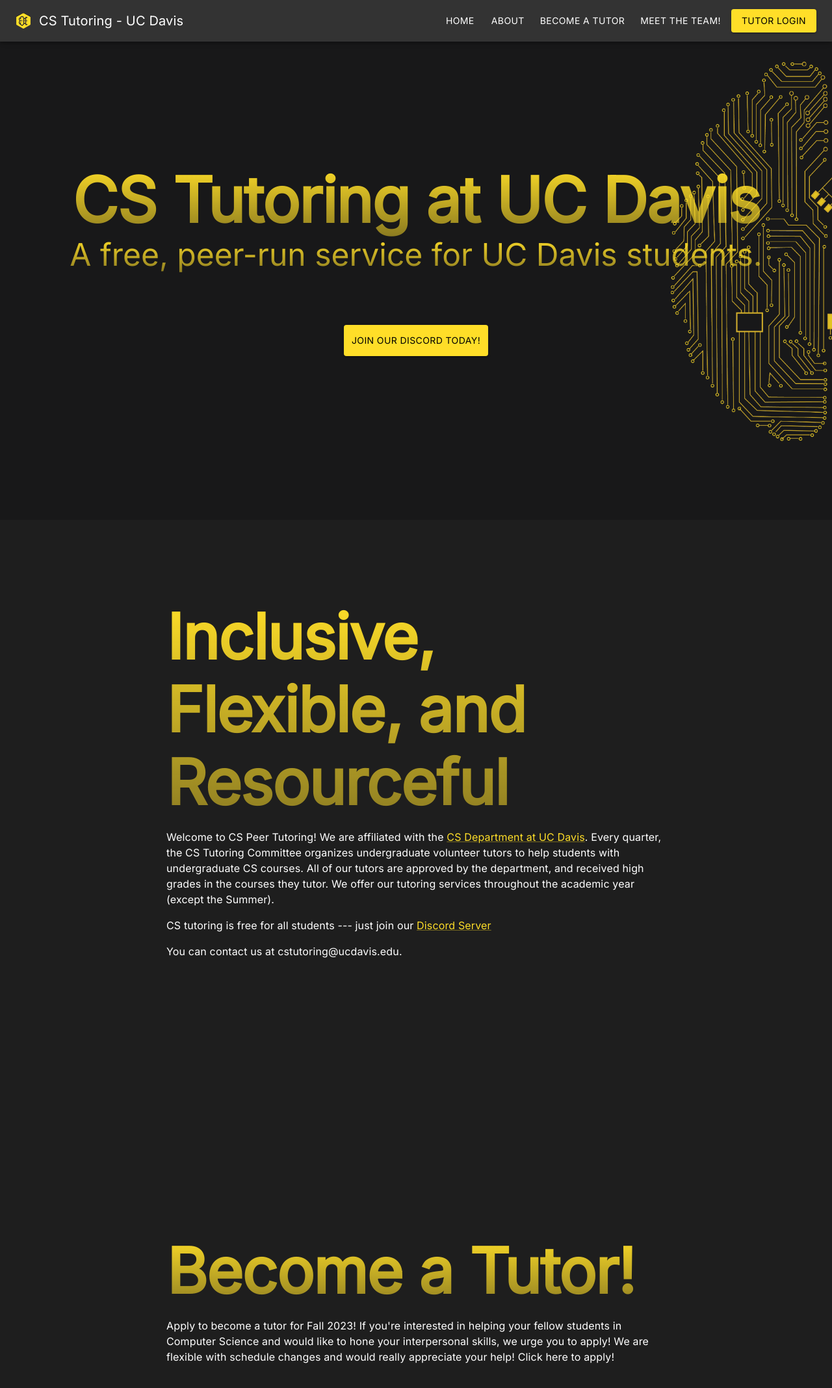
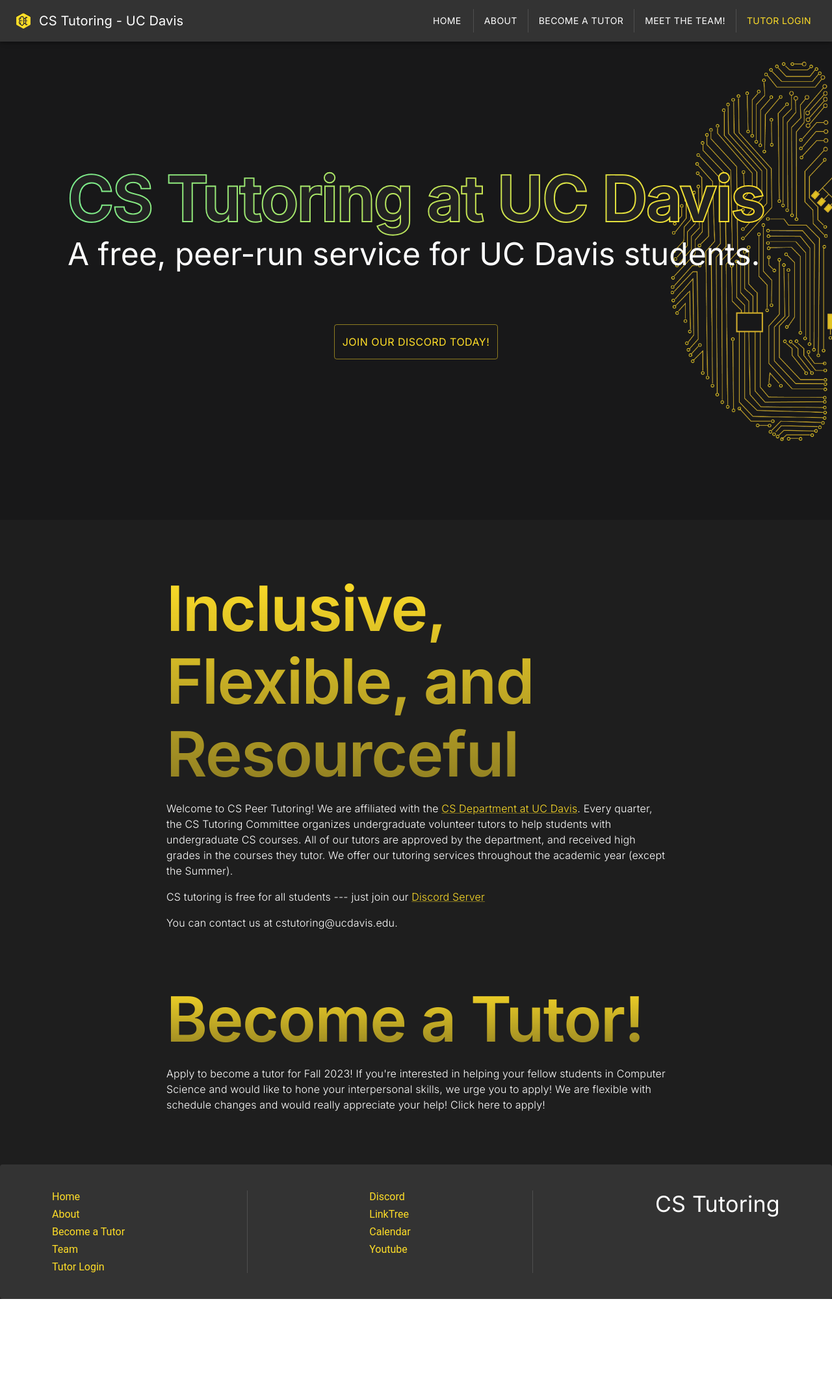
Before and after one commit to tomli380576/ucd-cstutoring-website, a Next.js app: page /home in a window 1280 px wide. Shown: the top 2136 px of the page at 65% size. After the commit the page ends 1999 px from the top, so only its background shows below. Built offline with nearby package versions, Linux system fonts and the light colour scheme.

Commit message:
feat: implement gradient text and footer

```diff
--- a/pages/home.tsx
+++ b/pages/home.tsx
@@ -1,16 +1,7 @@
-import { CS_DEPT_LINK, DISCORD_INVITE } from '@/utils/strings';
-import {
-  Stack,
-  Box,
-  Typography,
-  Button,
-  AppBar,
-  Toolbar,
-  IconButton,
-  Icon,
-  Link
-} from '@mui/material';
-import NextLink from 'next/link';
+import Footer from '@/src/utils/components/footer';
+import NavBar from '@/src/utils/components/nav-bar';
+import { CS_DEPT_LINK, DISCORD_INVITE } from '@/src/utils/strings';
+import { Stack, Box, Typography, Button, Link } from '@mui/material';
 import { animated, useSpring } from '@react-spring/web';
 
 // not in the home component to avoid excessive object creation/destruction
@@ -24,45 +15,14 @@
   WebkitTextFillColor: 'transparent'
 };
 
+const borderGradient = {
+  background: 'linear-gradient(-86deg, #FFDE28, #7AEC8D);',
+  WebkitBackgroundClip: 'text',
+  WebkitTextStroke: '4px transparent',
+  color: '#222222'
+};
+
 const AnimatedButton = animated(Button);
-
-function Nav(): JSX.Element {
-  return (
-    <Box sx={{ flexGrow: 1 }}>
-      <AppBar color="secondary">
-        <Toolbar>
-          <IconButton size="large" edge="start" color="inherit">
-            <Icon>
-              <img
-                style={{ height: '100%', width: '100%' }}
-                src="/tutoring-logo.svg"
-              />
-            </Icon>
-          </IconButton>
-          <Typography variant="h6" component="div" sx={{ flexGrow: 1 }}>
-            CS Tutoring - UC Davis
-          </Typography>
-          <Stack spacing={1} direction={'row'}>
-            <Button color="inherit">
-              <NextLink
-                href={'/'}
-                style={{ textDecoration: 'none', color: 'inherit' }}
-              >
-                Home
-              </NextLink>
-            </Button>
-            <Button color="inherit">About</Button>
-            <Button color="inherit">Become A Tutor</Button>
-            <Button color="inherit">Meet the Team!</Button>
-            <Button color="primary" variant="contained">
-              Tutor Login
-            </Button>
-          </Stack>
-        </Toolbar>
-      </AppBar>
-    </Box>
-  );
-}
 
 function Home(): JSX.Element {
   const spring = useSpring({
@@ -70,9 +30,9 @@
     to: { y: 0 }
   });
   return (
-    <>
-      <Nav />
-      <Stack direction="column">
+    <Box sx={{ backgroundColor: '#1e1e1e' }}>
+      <NavBar />
+      <Stack direction="column" spacing={10}>
         {/**Section 1 */}
         <Box
           height="100vh"
@@ -81,26 +41,28 @@
           display="flex"
           sx={{
             backgroundImage: 'url(/home_background.png)',
-            backgroundColor: '#222222',
             backgroundPosition: 'right',
             backgroundSize: 'cover'
           }}
         >
-          <Stack alignItems="center">
+          <Stack alignItems="center" spacing={10}>
+            <Box>
               <Typography
                 variant="h1"
-              fontWeight={700}
+                fontWeight="bolder"
                 color={'white'}
-              sx={gradientStyle}
+                lineHeight="normal"
+                sx={borderGradient}
               >
                 CS Tutoring at UC Davis
               </Typography>
-            <Typography variant="h3" color={'white'} mb={10} sx={gradientStyle}>
+              <Typography variant="h3" color={'white'}>
                 A free, peer-run service for UC Davis students.
               </Typography>
+            </Box>
             <AnimatedButton
-              variant="contained"
-              sx={{ p: 1.5 }}
+              variant="outlined"
+              sx={{ p: 1.5, fontSize: '1rem' }}
               style={spring}
               onClick={() => open(DISCORD_INVITE)}
             >
@@ -110,7 +72,6 @@
         </Box>
 
         <Box
-          height="100vh"
           justifyContent="center"
           alignItems="center"
           display="flex"
@@ -156,7 +117,6 @@
         </Box>
 
         <Box
-          height="100vh"
           justifyContent="center"
           alignItems="center"
           display="flex"
@@ -170,6 +130,7 @@
             justifyContent={'center'}
             maxWidth={'60%'}
             spacing={2}
+            mb={10}
           >
             <Typography variant="h1" sx={gradientStyle} fontWeight={700}>
               Become a Tutor!
@@ -187,7 +148,8 @@
           </Stack>
         </Box>
       </Stack>
-    </>
+      <Footer />
+    </Box>
   );
 }
 
--- /dev/null
+++ b/src/utils/components/footer.tsx
@@ -0,0 +1,70 @@
+import {
+  Paper,
+  Stack,
+  Typography,
+  useTheme,
+  Link,
+  Divider
+} from '@mui/material';
+
+export default function Footer(): JSX.Element {
+  const theme = useTheme();
+  return (
+    <Paper
+      sx={{
+        px: 10,
+        py: 5,
+        backgroundColor: theme.palette.secondary.main,
+        color: theme.palette.secondary.contrastText,
+        fontFamily: theme.typography.fontFamily
+      }}
+    >
+      <Stack
+        direction={'row'}
+        justifyContent={'space-between'}
+        divider={
+          <Divider
+            orientation="vertical"
+            flexItem
+            sx={{ bgcolor: 'secondary.light' }}
+          />
+        }
+      >
+        <Stack direction={'column'} spacing={1}>
+          <Link href={'/'} underline="hover">
+            Home
+          </Link>
+          <Link href={'/'} underline="hover">
+            About
+          </Link>
+          <Link href={'/'} underline="hover">
+            Become a Tutor
+          </Link>
+          <Link href={'/'} underline="hover">
+            Team
+          </Link>
+          <Link href={'/'} underline="hover">
+            Tutor Login
+          </Link>
+        </Stack>
+        <Stack spacing={1}>
+          <Link href={'/'} underline="hover">
+            Discord
+          </Link>
+          <Link href={'/'} underline="hover">
+            LinkTree
+          </Link>
+          <Link href={'/'} underline="hover">
+            Calendar
+          </Link>
+          <Link href={'/'} underline="hover">
+            Youtube
+          </Link>
+        </Stack>
+        <Stack>
+          <Typography variant="h4">CS Tutoring</Typography>
+        </Stack>
+      </Stack>
+    </Paper>
+  );
+}
--- /dev/null
+++ b/src/utils/components/nav-bar.tsx
@@ -0,0 +1,70 @@
+import {
+  Box,
+  AppBar,
+  Toolbar,
+  IconButton,
+  Icon,
+  Typography,
+  Stack,
+  Button,
+  Divider,
+  Tooltip
+} from '@mui/material';
+
+import NextLink from 'next/link';
+
+const LightDivider = () => (
+  <Divider
+    orientation="vertical"
+    variant="middle"
+    flexItem
+    sx={{ bgcolor: 'secondary.light' }}
+  />
+);
+
+export default function NavBar(): JSX.Element {
+  return (
+    <Box sx={{ flexGrow: 1 }}>
+      <AppBar color="secondary">
+        <Toolbar>
+          <IconButton size="large" edge="start" color="inherit">
+            <Icon>
+              <img
+                style={{ height: '100%', width: '100%' }}
+                src="/tutoring-logo.svg"
+              />
+            </Icon>
+          </IconButton>
+          <Typography variant="h6" component="div" sx={{ flexGrow: 1 }}>
+            CS Tutoring - UC Davis
+          </Typography>
+          <Stack spacing={1} direction={'row'}>
+            <Button color="inherit">
+              <NextLink
+                href={'/'}
+                style={{ textDecoration: 'none', color: 'inherit' }}
+              >
+                Home
+              </NextLink>
+            </Button>
+            <Divider
+              orientation="vertical"
+              variant="middle"
+              flexItem
+              sx={{ bgcolor: 'secondary.light' }}
+            />
+            <Button color="inherit">About</Button>
+            <LightDivider />
+            <Button color="inherit">Become A Tutor</Button>
+            <LightDivider />
+            <Button color="inherit">Meet the Team!</Button>
+            <LightDivider />
+            <Tooltip title="Coming Soon!" arrow>
+              <Button color="primary">Tutor Login</Button>
+            </Tooltip>
+          </Stack>
+        </Toolbar>
+      </AppBar>
+    </Box>
+  );
+}
--- a/styles/globals.css
+++ b/styles/globals.css
@@ -1,4 +1,4 @@
-@import url('https://fonts.googleapis.com/css2?family=Inter&display=swap');
+@import url('https://fonts.googleapis.com/css2?family=Inter:wght@300;400;600&display=swap');
 
 body {
   margin: 0;
--- a/styles/mui-themes.ts
+++ b/styles/mui-themes.ts
@@ -12,6 +12,9 @@
     }
   },
   typography: {
+    body1: {
+      fontWeight: 'lighter'
+    },
     allVariants: {
       fontFamily: 'Inter, sans-serif'
     }
```
Also changed, not shown: src/utils/strings.ts (renamed from utils/strings.ts). Lines whose indentation alone changed are shown as unchanged.
